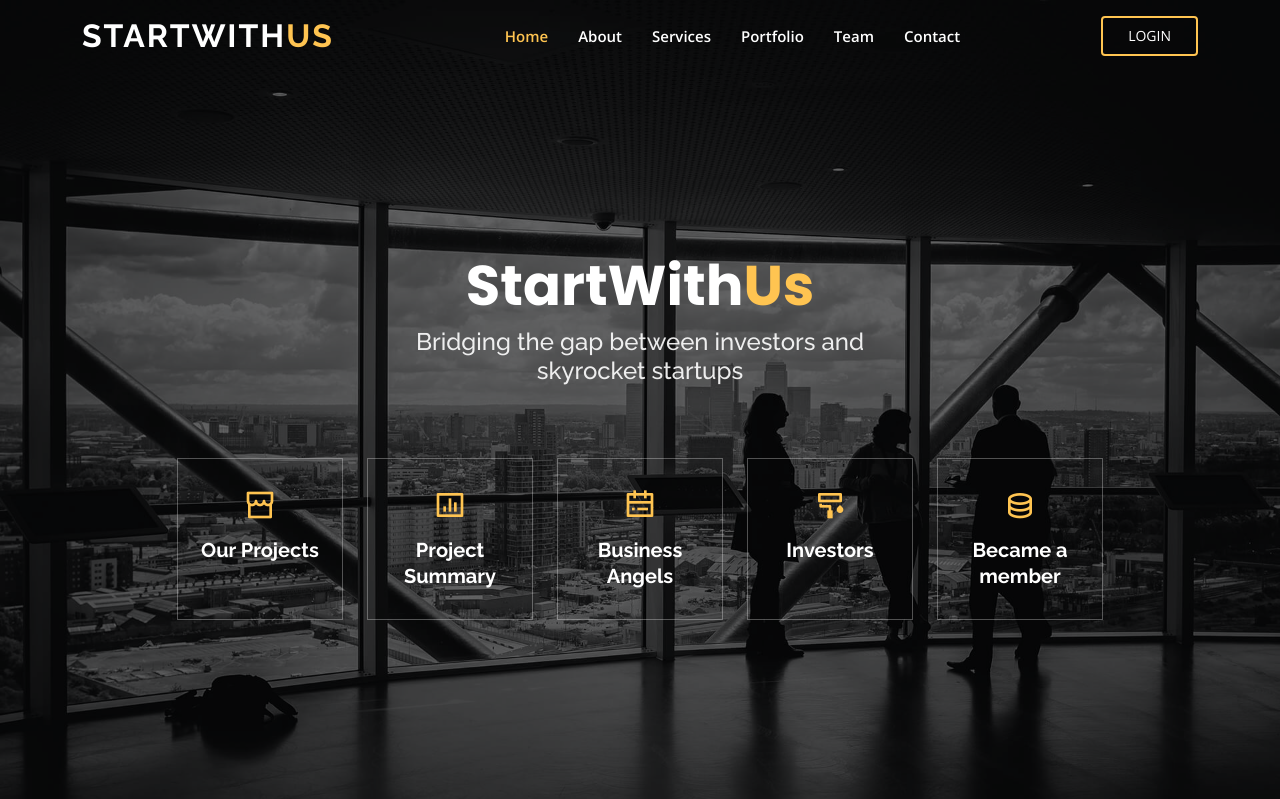
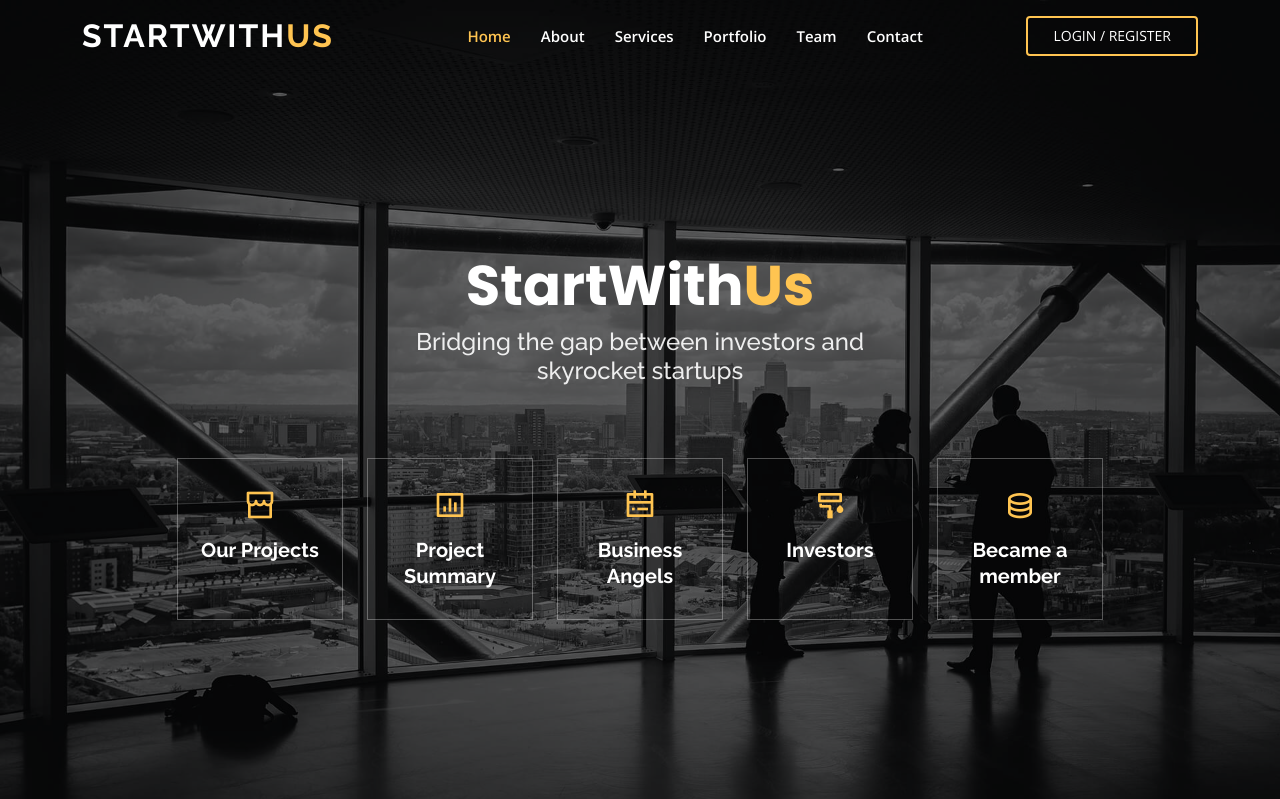
Before and after one commit to danielrei-s/startwithus_v2, a PHP site: page /atw/ in a window 1280 px wide. Shown: the top 799 px of the page. Run offline with PHP 8.4, Linux system fonts and the light colour scheme.

Commit message:
login/register

```diff
--- a/StartWithUsV2/index.php
+++ b/StartWithUsV2/index.php
@@ -6,7 +6,7 @@ session_start();
 ini_set('default_charset', 'ISO8859-1');
 
 if( empty( $_SESSION['login'] )){
-  $var = "LOGIN";
+  $var = "LOGIN / REGISTER";
 }else{
   $var = "Get Started!";
 }
@@ -66,7 +66,7 @@ if( empty( $_SESSION['login'] )){
         <i class="bi bi-list mobile-nav-toggle"></i>
       </nav><!-- .navbar -->
 
-      <a href="login.php" class="get-started-btn scrollto"><?php echo $var?></a>
+      <a href="login.php" class="get-started-btn scrollto"><?php echo $var;?></a>
 
     </div>
   </header><!-- End Header -->
```
